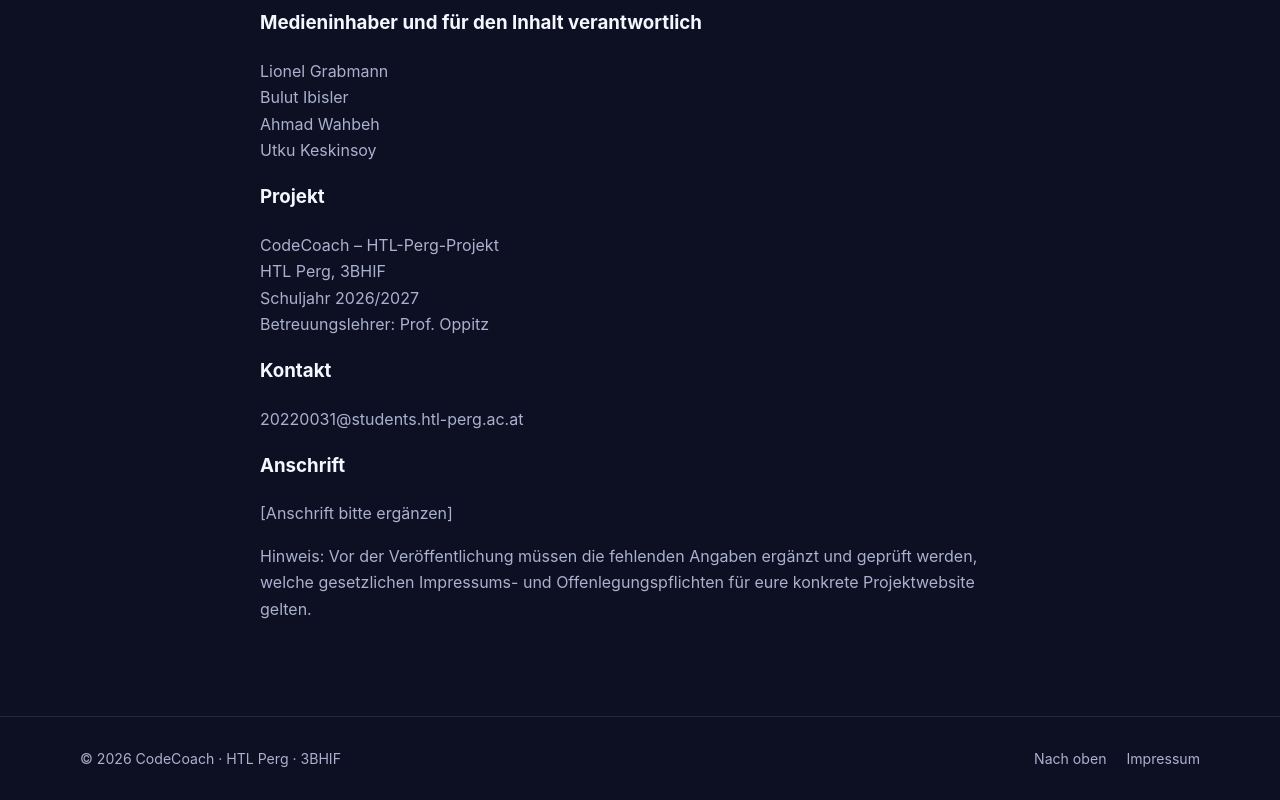
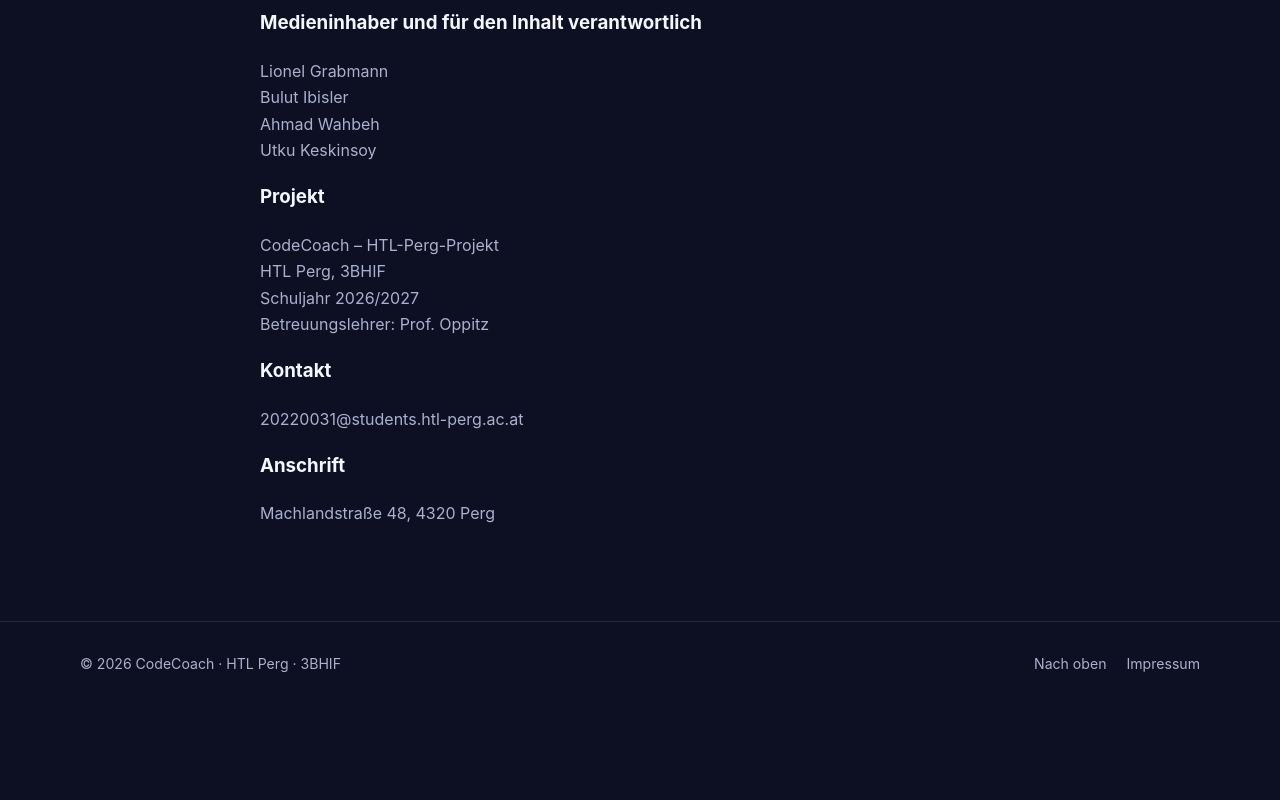
Before and after one commit to Lio10G/Lio10G.github.io, a plain HTML site: page index.html in a window 1280 px wide. Shown: the part 5197-5997 px from the top of the page. After the commit the page ends 5902 px from the top, so only its background shows below. Drawn offline with Linux system fonts and the light colour scheme.

Commit message:
Update index.html

```diff
--- a/index.html
+++ b/index.html
@@ -356,8 +356,7 @@
         <h3>Kontakt</h3>
         <p><a href="mailto:20220031@students.htl-perg.ac.at">20220031@students.htl-perg.ac.at</a></p>
         <h3>Anschrift</h3>
-        <p>[Anschrift bitte ergänzen]</p>
-        <p class="muted">Hinweis: Vor der Veröffentlichung müssen die fehlenden Angaben ergänzt und geprüft werden, welche gesetzlichen Impressums- und Offenlegungspflichten für eure konkrete Projektwebsite gelten.</p>
+        <p>Machlandstraße 48, 4320 Perg</p>
       </div>
     </section>
   </main>
```
